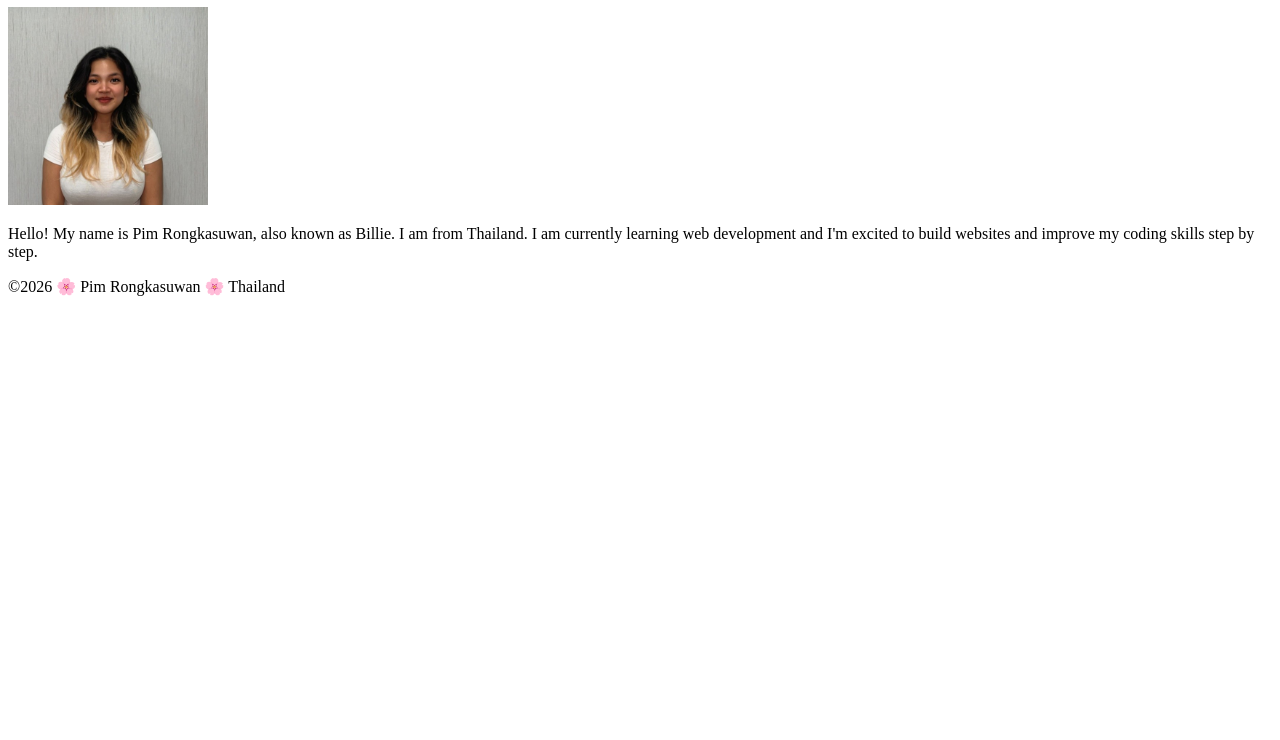
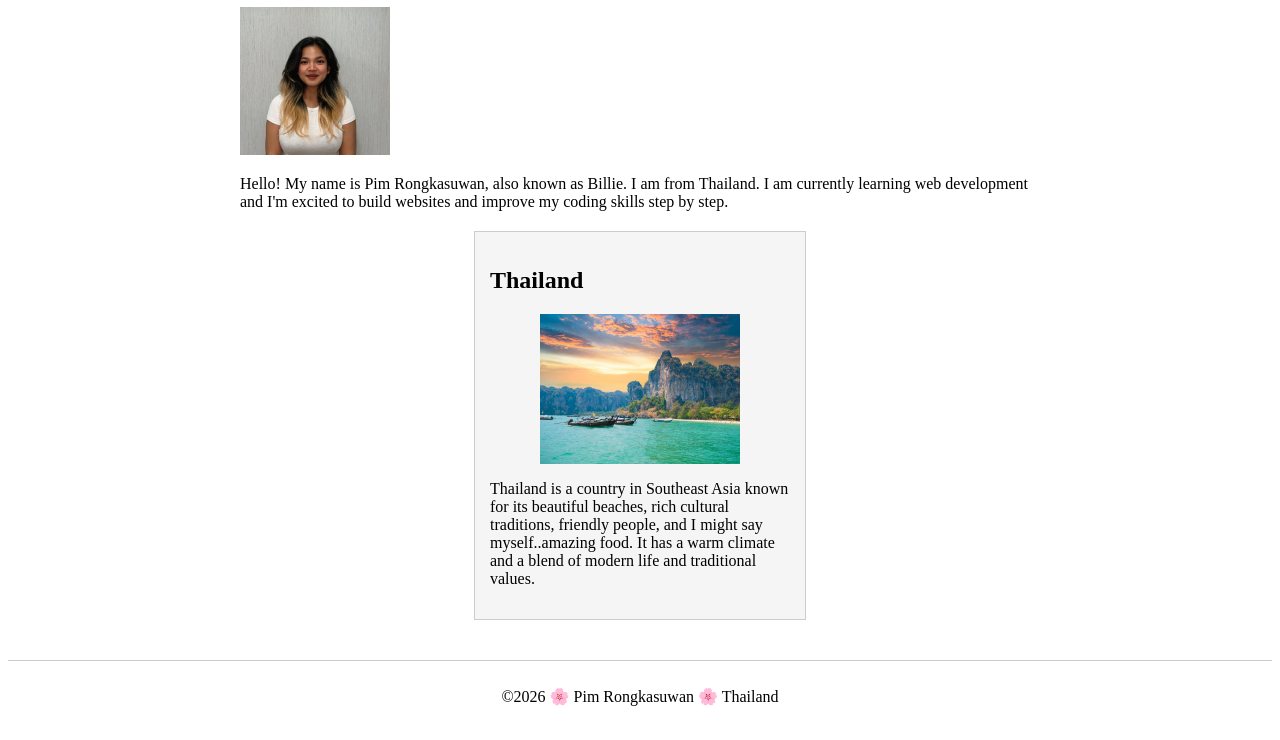
Before and after one commit to BillieR27/wdd130, a plain HTML site: page index.html in a window 1280 px wide. Shown: the part 99-839 px from the top of the page. Before the commit the page ends 800 px from the top, so only its background shows below. Drawn offline with Linux system fonts and the light colour scheme.

Commit message:
W02 Home Page CSS Enhancement

```diff
--- a/index.html
+++ b/index.html
@@ -1,10 +1,18 @@
 <!DOCTYPE html>
 <html lang="en-US">
+
 <head>
     <meta charset="UTF-8">
     <meta name="viewport" content="width=device-width, initial-scale=1.0">
+
     <title> Pim Rongkasuwan (Billie) | WDD 130</title>
+    <meta name="description"
+      content="Pim Rongkasuwan(Billie) home page for WDD 130 Web Fundamentals course. This page introduces me and my learning progress.">
+    <meta name="author" content="Pim Rongkasuwan(Billie) ">
+
+    <link rel="stylesheet" href="styles/styles.css">
 </head>
+
 <body>
     <header>
         <nav>
@@ -21,8 +29,22 @@
             and improve my coding skills step by step.
         </p>
     </main>
+    <aside>
+        <h2>Thailand</h2>
+
+        <img src="images/thailand.jpg" alt="Landscape and culture of Thailand">
+
+        <p>
+            Thailand is a country in Southeast Asia known for its beautiful beaches,
+            rich cultural traditions, friendly people, and I might say myself..amazing food. It has
+            a warm
+            climate and a blend of modern life and traditional values.
+        </p>
+    </aside>
+
     <footer>
         <p>©2026 🌸 Pim Rongkasuwan 🌸 Thailand</p>
     </footer>
 </body>
+
 </html>
--- a/styles/styles.css
+++ b/styles/styles.css
@@ -0,0 +1,36 @@
+main {
+    max-width: 800px;
+    margin: 0 auto;
+}
+
+main img {
+    width: 150px;
+    height: auto;
+}
+
+aside {
+    width: 300px;
+    margin: 20px auto;
+    border: 1px solid #ccc;
+    padding: 15px;
+    background-color: #f5f5f5;
+    color: #000;
+}
+
+aside img {
+    width: 200px;
+    height: auto;
+    display: block;
+    margin: 0 auto;
+}
+
+p {
+    padding: 0%;
+}
+
+footer {
+    margin-top: 40px;
+    border-top: 1px solid #ccc;
+    text-align: center;
+    padding: 10px
+}
```
Also changed, not shown: images/thailand.jpg (added). Lines whose indentation alone changed are shown as unchanged.
